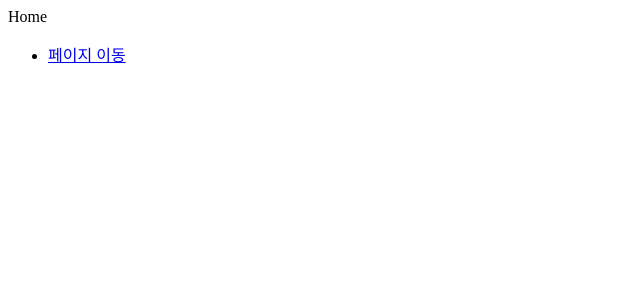
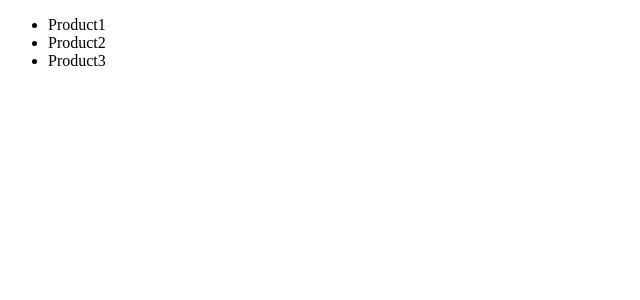
Before and after one commit to AbelPark/udemy-next, a Next.js app: page / in a window 1280 px wide. Shown: the top 300 px of the page, without its empty margins (0-640 px from the left). Built offline with nearby package versions, Linux system fonts and the light colour scheme.

Commit message:
getStaticProps 사용해보기

```diff
--- /dev/null
+++ b/data/dummy-backend.json
@@ -0,0 +1,16 @@
+{
+  "products": [
+    {
+      "id": "p1",
+      "title": "Product1"
+    },
+    {
+      "id": "p2",
+      "title": "Product2"
+    },
+    {
+      "id": "p3",
+      "title": "Product3"
+    }
+  ]
+}
--- a/pages/index.tsx
+++ b/pages/index.tsx
@@ -1,16 +1,26 @@
-import Link from "next/link";
+import path from "path";
+import fs from "fs/promises"; // node 핵심 모듈
 
-export default function Home() {
+export default function Home(props: any) {
+  const { products } = props;
   return (
     <>
-      <div>Home</div>
       <ul>
-        <li>
-          <Link replace href="/blog/21/11">
-            페이지 이동
-          </Link>
-        </li>
+        {products.map((product: any) => {
+          return <li key={product.id}>{product.title}</li>;
+        })}
       </ul>
     </>
   );
 }
+
+export async function getStaticProps() {
+  const filePath = path.join(process.cwd(), "data", "dummy-backend.json");
+  const jsonData: any = await fs.readFile(filePath);
+  const data: any = JSON.parse(jsonData);
+  return {
+    props: {
+      products: data.products,
+    },
+  };
+}
```
